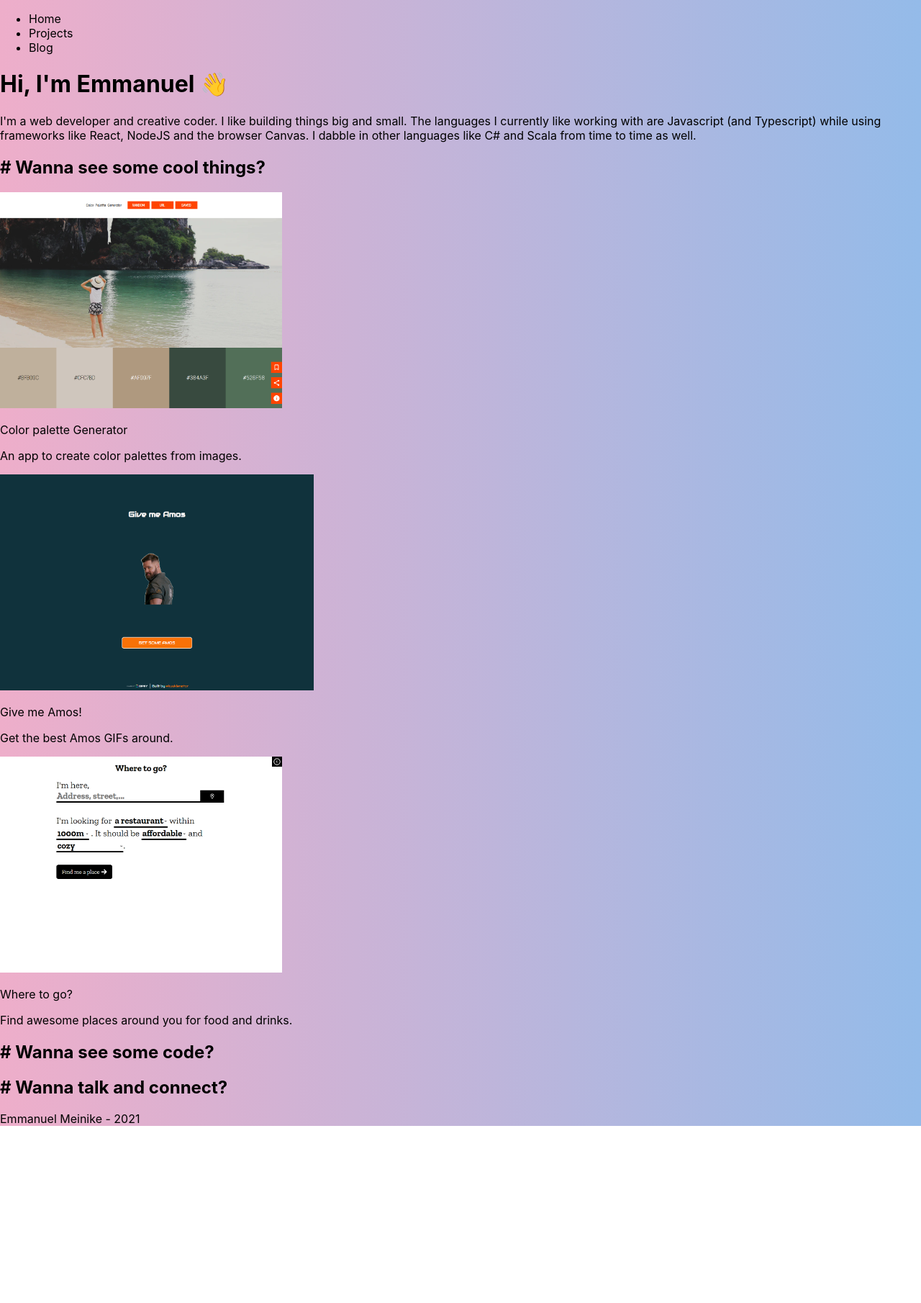
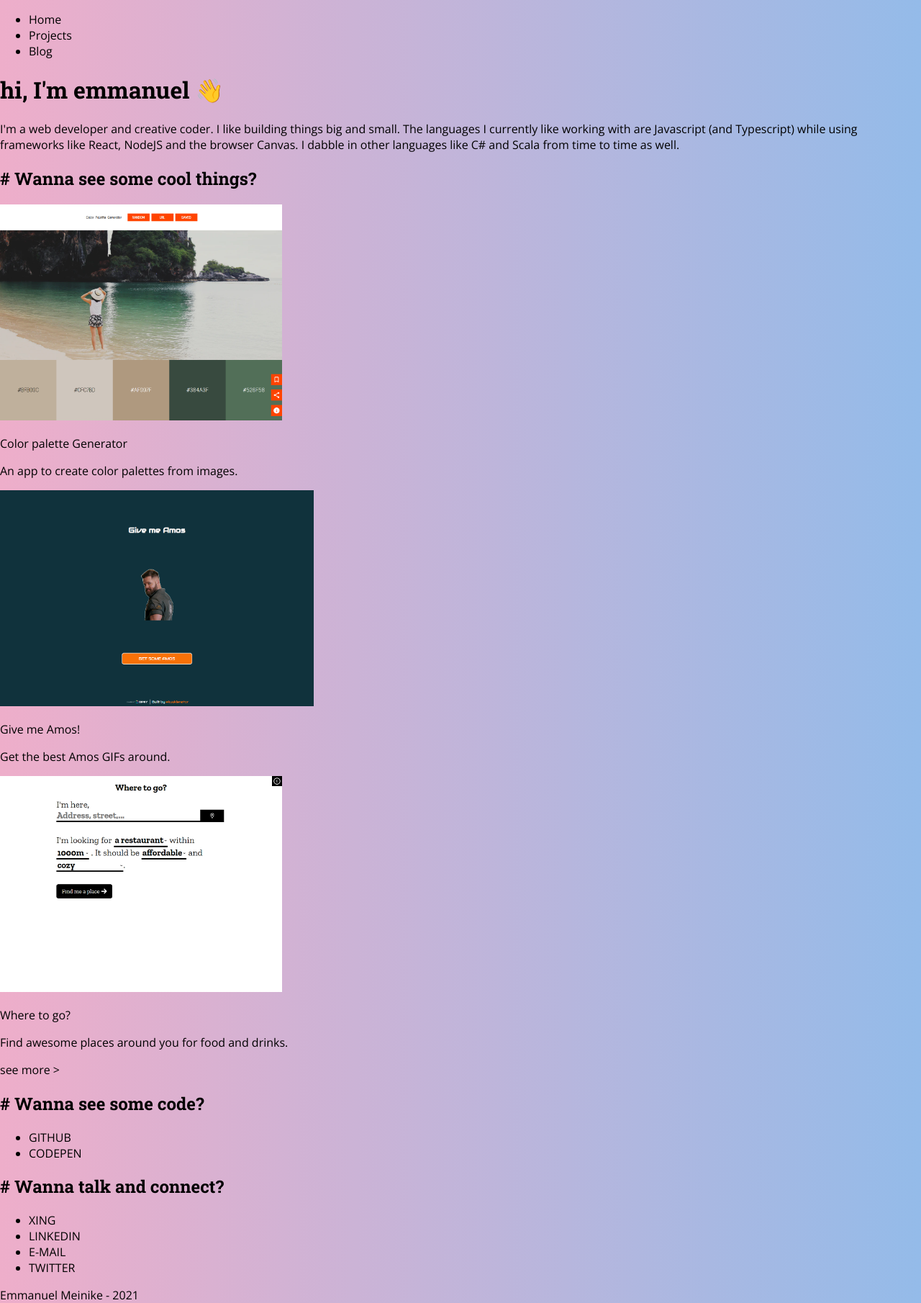
Before and after one commit to kuukienator/emmanuel-meinike, a Next.js app: page / in a window 1280 px wide. Shown: the whole page at 72% size. Before the commit the page ends 1564 px from the top, so only its background shows below. Built offline with nearby package versions, Linux system fonts and the light colour scheme.

Commit message:
add some link lists

```diff
--- a/components/Header/index.tsx
+++ b/components/Header/index.tsx
@@ -2,7 +2,7 @@ import React from 'react';
 import Link from 'next/link';
 
 const Header = () => (
-  <header className="flex justify-end px-4 pt-2 md:px-10">
+  <header className="flex justify-end px-4 pt-2 pb-2 border-b-2 md:px-10">
     <nav>
       <ul className="flex">
         <li className="px-2 border-r-2 last:border-r-0">
--- /dev/null
+++ b/components/LinkList/index.tsx
@@ -0,0 +1,24 @@
+import React, { FC } from 'react';
+
+export type LinkElement = {
+  url: string;
+  label: string;
+};
+
+type Props = {
+  links: Array<LinkElement>;
+};
+
+const LinkList: FC<Props> = ({ links }) => (
+  <ul className="flex justify-center mb-4">
+    {links.map((c) => (
+      <li key={c.url} className="border-r-2 px-4 last:border-r-0">
+        <a className="hover:border-b-2" href={c.url}>
+          {c.label.toUpperCase()}
+        </a>
+      </li>
+    ))}
+  </ul>
+);
+
+export default LinkList;
--- a/components/SectionHeader/index.tsx
+++ b/components/SectionHeader/index.tsx
@@ -1,7 +1,12 @@
 import React, { FC } from 'react';
 
 const SectionHeader: FC = ({ children }) => (
-  <h2 className="text-xl text-center mb-4 font-bold">{children}</h2>
+  <h2
+    className="text-xl text-center mt-8 mb-8 font-bold"
+    style={{ fontFamily: "'Roboto Slab', serif" }}
+  >
+    {children}
+  </h2>
 );
 
 export default SectionHeader;
--- a/pages/index.tsx
+++ b/pages/index.tsx
@@ -1,5 +1,8 @@
 import Head from 'next/head';
+import Link from 'next/link';
+import React from 'react';
 import ImageLink from '../components/ImageLink';
+import LinkList, { LinkElement } from '../components/LinkList';
 import SectionHeader from '../components/SectionHeader';
 
 type ImageLinkType = {
@@ -30,7 +33,7 @@ const IMAGE_LINKS: Array<ImageLinkType> = [
   },
 ];
 
-const CONTACT = [
+const CONTACT: Array<LinkElement> = [
   {
     label: 'Xing',
     url: 'https://www.xing.com/profile/Emmanuel_Meinike/cv',
@@ -49,7 +52,7 @@ const CONTACT = [
   },
 ];
 
-const CODE = [
+const CODE: Array<LinkElement> = [
   {
     label: 'GitHub',
     url: 'https://github.com/kuukienator',
@@ -70,8 +73,11 @@ export default function Home() {
       </Head>
 
       <main className="px-4 mt-8 md:px-10">
-        <h1 className="text-4xl text-center mb-8 sm:text-6xl">
-          Hi, I&apos;m Emmanuel 👋
+        <h1
+          className="text-4xl text-center mb-8 sm:text-6xl"
+          style={{ fontFamily: "'Roboto Slab', serif" }}
+        >
+          hi, I&apos;m emmanuel 👋
         </h1>
         <p className="mb-4 text-lg">
           I&apos;m a web developer and creative coder. I like building things
@@ -93,6 +99,11 @@ export default function Home() {
             />
           ))}
         </div>
+        <div>
+          <Link href="/projects">
+            <a>see more &gt;</a>
+          </Link>
+        </div>
         {/* <iframe
           height={600}
           style={{ width: '100%' }}
@@ -113,7 +124,9 @@ export default function Home() {
           <a href="https://codepen.io">CodePen</a>.
         </iframe> */}
         <SectionHeader># Wanna see some code?</SectionHeader>
+        <LinkList links={CODE} />
         <SectionHeader># Wanna talk and connect?</SectionHeader>
+        <LinkList links={CONTACT} />
       </main>
     </div>
   );
--- a/styles/globals.css
+++ b/styles/globals.css
@@ -1,9 +1,13 @@
+@import url('https://fonts.googleapis.com/css2?family=Open+Sans&family=Roboto+Slab:wght@400;700&display=swap');
+
 html,
 body {
   padding: 0;
   margin: 0;
   font-family: -apple-system, BlinkMacSystemFont, Segoe UI, Roboto, Oxygen,
     Ubuntu, Cantarell, Fira Sans, Droid Sans, Helvetica Neue, sans-serif;
+
+  font-family: 'Open Sans', sans-serif;
 
 
   background: rgb(238,174,202);
--- a/tailwind.config.js
+++ b/tailwind.config.js
@@ -6,7 +6,7 @@ module.exports = {
   },
   variants: {
     extend: {
-      borderWidth: ['last'],
+      borderWidth: ['last', 'hover'],
     },
   },
   plugins: [],
```
